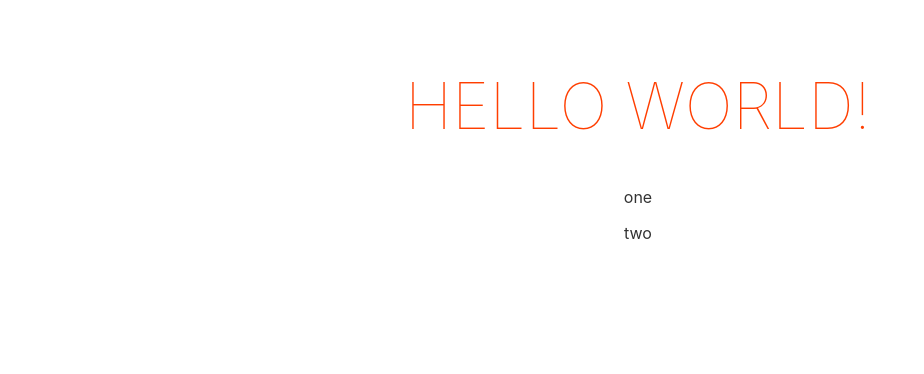
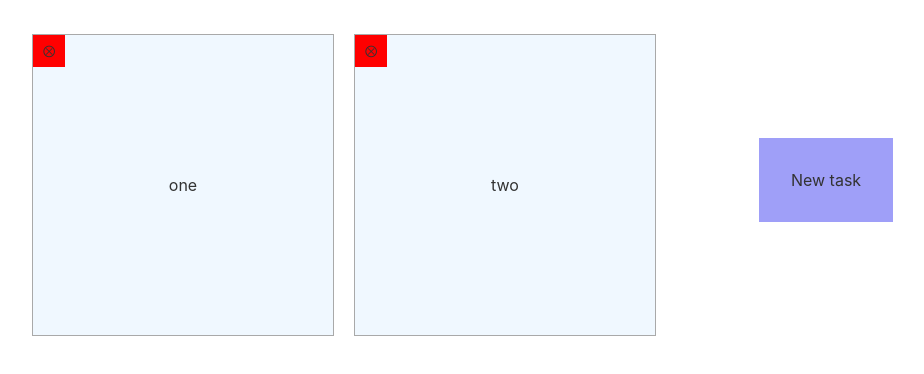
Before and after one commit to Resonious/Multifocus, a Svelte app: page / in a window 1280 px wide. Shown: the top 374 px of the page, without its empty margins (2-926 px from the left). Built offline with nearby package versions, Linux system fonts and the light colour scheme.

Commit message:
Basic design

```diff
--- a/src/App.svelte
+++ b/src/App.svelte
@@ -5,30 +5,78 @@
 </script>
 
 <main>
-  <h1>Hello {name}!</h1>
-  {#each tasks as task}
-    <p>{task}</p>
-  {/each}
+  <div class='tasklist'>
+    {#each tasks as task}
+      <div class='task'>
+        <button class='remove'>⮾</button>
+        <div class='taskbody'>
+          {task}
+        </div>
+      </div>
+    {/each}
+
+    <div class='task newtask'>
+      <div class='taskbody'>
+        <button class='new'>New task</button>
+      </div>
+    </div>
+  </div>
 </main>
 
 <style>
   main {
     text-align: center;
     padding: 1em;
-    max-width: 240px;
     margin: 0 auto;
+
+    --boxsize: 300px;
   }
 
-  h1 {
-    color: #ff3e00;
-    text-transform: uppercase;
-    font-size: 4em;
-    font-weight: 100;
+  .tasklist {
+    display: flex;
+    flex-flow: row wrap;
   }
 
-  @media (min-width: 640px) {
-    main {
-      max-width: none;
-    }
+  .task {
+    width: var(--boxsize);
+    height: var(--boxsize);
+    text-align: left;
+
+    background-color: aliceblue;
+    border: 1px solid darkgrey;
+
+    margin: 10px;
+  }
+
+  .newtask {
+    background-color: unset;
+    border: unset;
+  }
+
+  .taskbody {
+    display: flex;
+    flex-flow: row wrap;
+    justify-content: center;
+    align-items: center;
+
+    width: 100%;
+    height: 100%;
+  }
+
+  .remove {
+    position: absolute;
+
+    border: none;
+    border-radius: 0;
+    background-color: red;
+    width: 2em;
+    height: 2em;
+  }
+
+  .new {
+    border: none;
+    border-radius: 0;
+    background-color: #9f9ff8;
+    padding: 2em;
   }
 </style>
```
